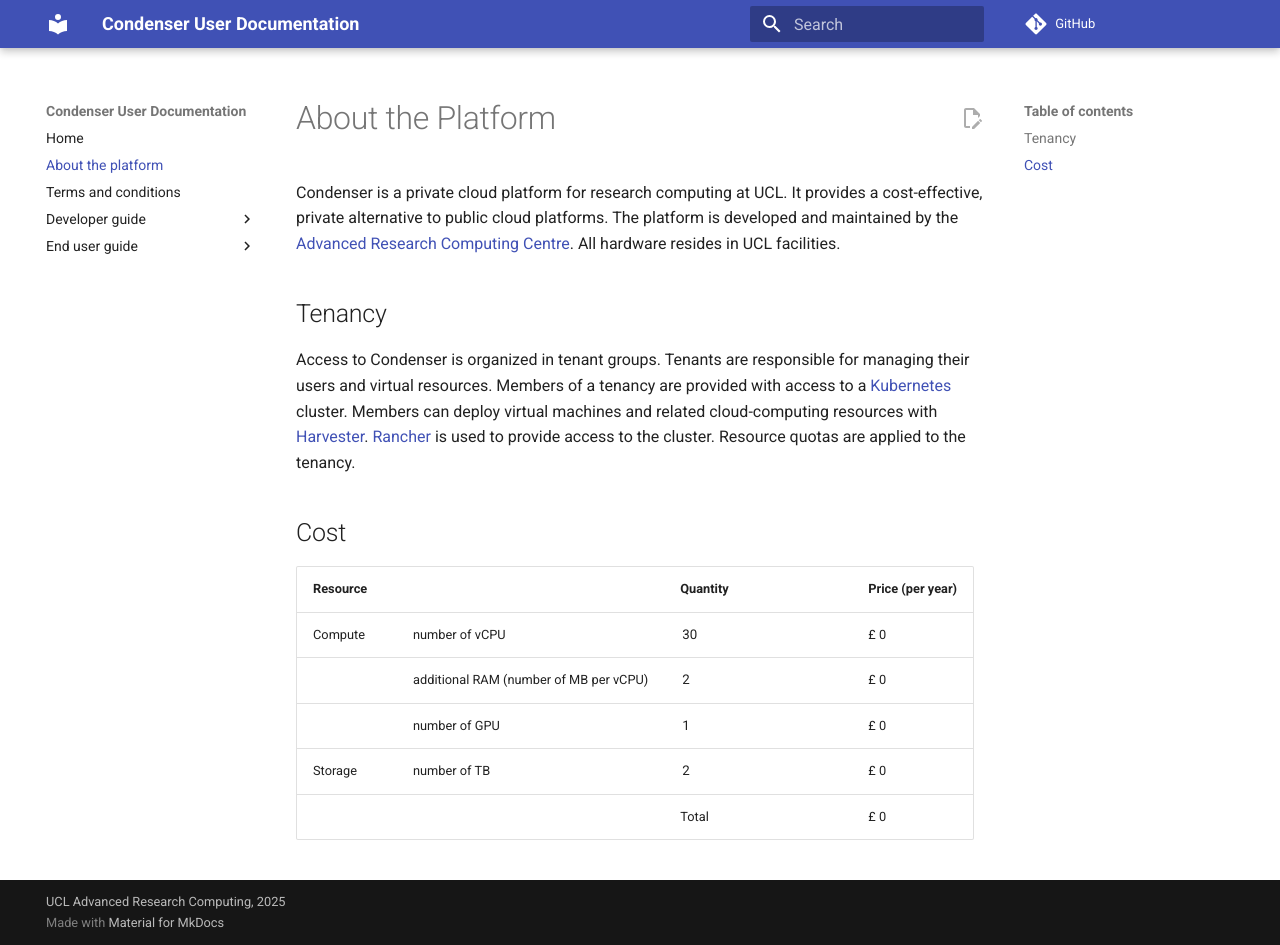
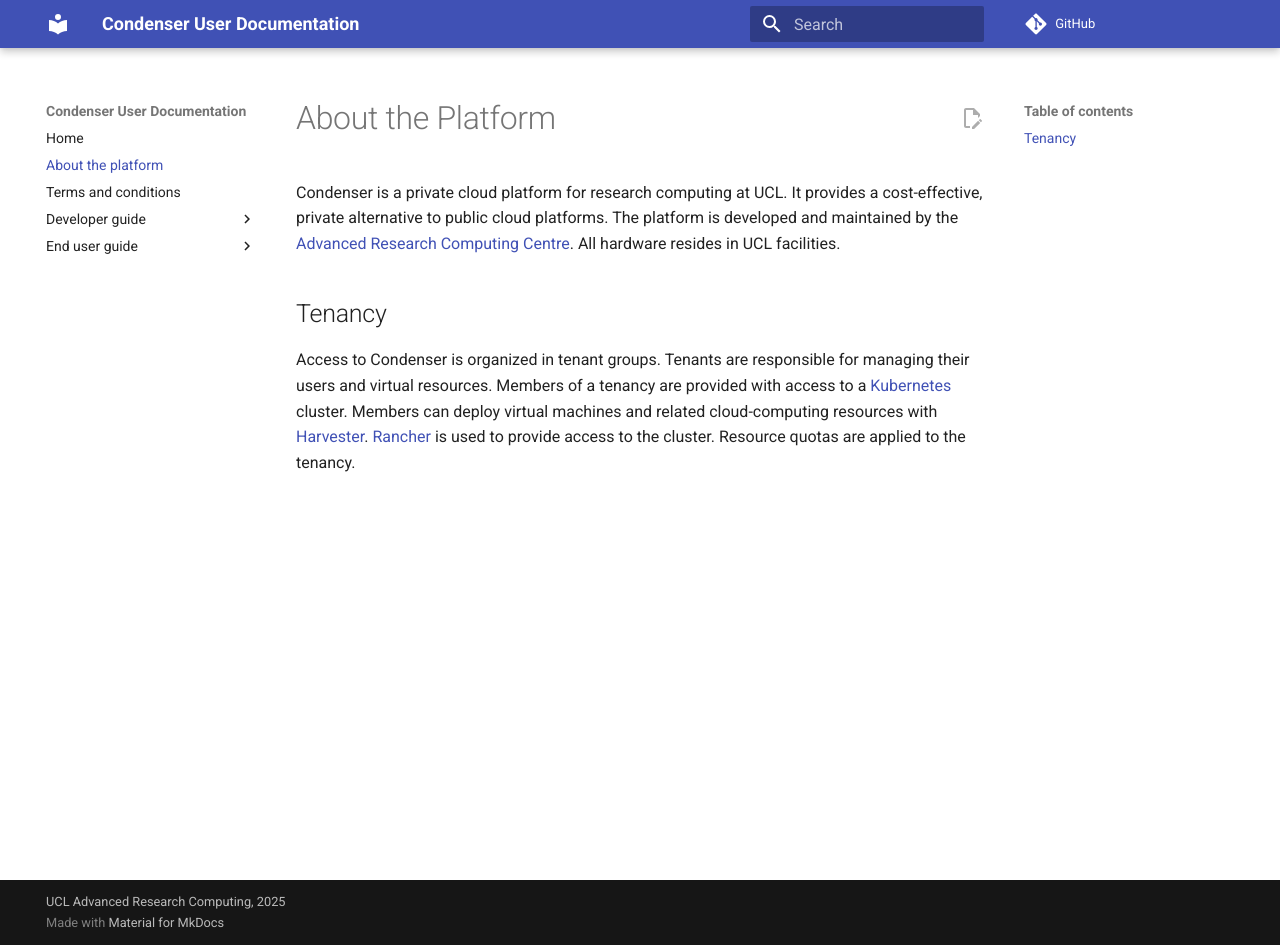
Before and after one commit to UCL-ARC/condenser-mkdocs, an MkDocs documentation site: the page built from docs/about.md, in a window 1280 px wide and 945 px high. Built offline with MkDocs 1.6.1 and Material for MkDocs 9.7.7, drawn with Linux system fonts in a browser that asks for light colours; comment, search, counter and statistics services are not loaded.

Commit message:
take the calculator off this page

```diff
--- a/docs/about.md
+++ b/docs/about.md
@@ -17,80 +17,3 @@
 cluster. Members can deploy virtual machines and related cloud-computing resources
 with [Harvester](https://docs.harvesterhci.io). [Rancher](https://rancher.com/docs/)
 is used to provide access to the cluster. Resource quotas are applied to the tenancy.
-
-## Cost
-
-<script src="https://cdnjs.cloudflare.com/ajax/libs/jquery/3.5.1/jquery.min.js"></script>
-
-<table>
-<tr>
-  <th>Resource</th>
-  <th></th>
-  <th>Quantity</th>
-  <th>Price (per year)</th>
-</tr>
-<tr>
-  <td>Compute</td>
-  <td>number of vCPU</td>
-  <td><input type="number" value="30" min="0" class="qty" id="qty_cpu"/></td>
-  <td>£ <span id="text_price_cpu">0</span></td>
-</tr>
-<tr>
-  <td></td>
-  <td>additional RAM (number of MB per vCPU)</td>
-  <td><input type="number" value="2" min="0" class="qty" id="qty_ram"/></td>
-  <td>£ <span id="text_price_ram">0</span></td>
-</tr>
-<tr>
-  <td></td>
-  <td>number of GPU</td>
-  <td><input type="number" value="1" min="0" class="qty" id="qty_gpu"/></td>
-  <td>£ <span id="text_price_gpu">0</span></td>
-</tr>
-<tr>
-  <td>Storage</td>
-  <td>number of TB</td>
-  <td><input type="number" value="2" min="0" class="qty" id="qty_storage"/></td>
-  <td>£ <span id="text_price_storage">0</span></td>
-</tr>
-<tr>
-  <td></td>
-  <td></td>
-  <td>Total</td>
-  <td>£ <span id="total_value">0</span></td>
-</tr>
-</table>
-
-<noscript>
-<p> This form uses JavaScript. You have disabled scripts in your browser,
-so the form will not be functional. Please refer to the table below to estimate the
-cost.
-<p>
-<table>
-<tr>
-  <th>Resource</th>
-  <th></th>
-  <th>Price (per year)</th>
-</tr>
-<tr>
-  <td>Compute</td>
-  <td>10 vCPU</td>
-  <td>£ 10</td>
-</tr>
-<tr>
-  <td></td>
-  <td>additional RAM (1 MB per vCPU)</td>
-  <td>£ 10</td>
-</tr>
-<tr>
-  <td></td>
-  <td>1 GPU</td>
-  <td>£ 10</td>
-</tr>
-<tr>
-  <td>Storage</td>
-  <td>2 TB</td>
-  <td>£ 10</td>
-</tr>
-</table>
-</noscript>
```
